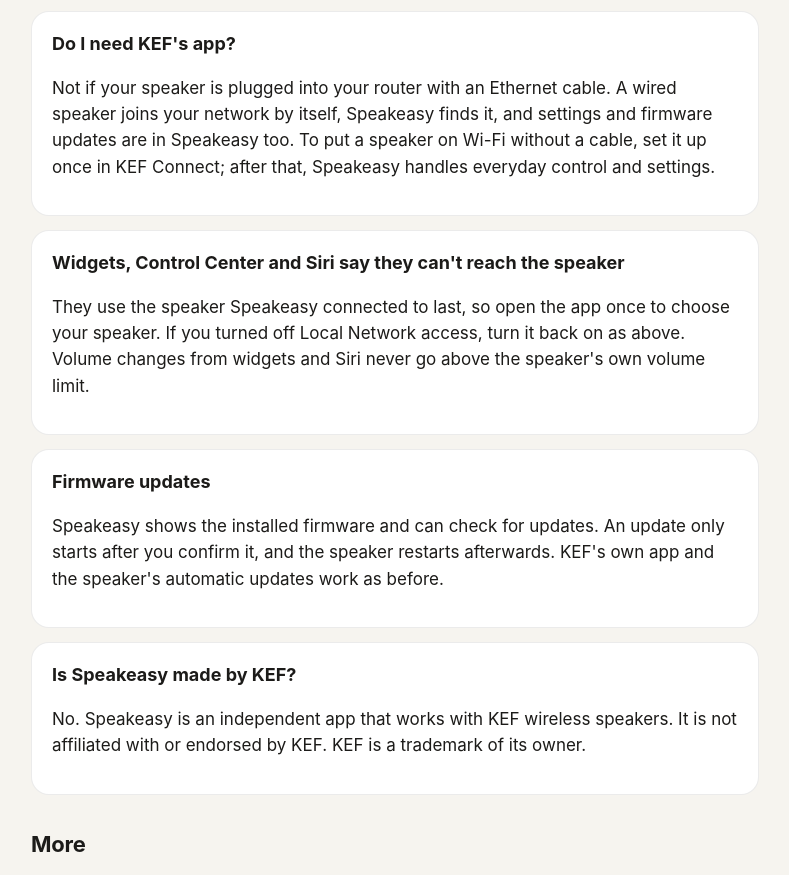
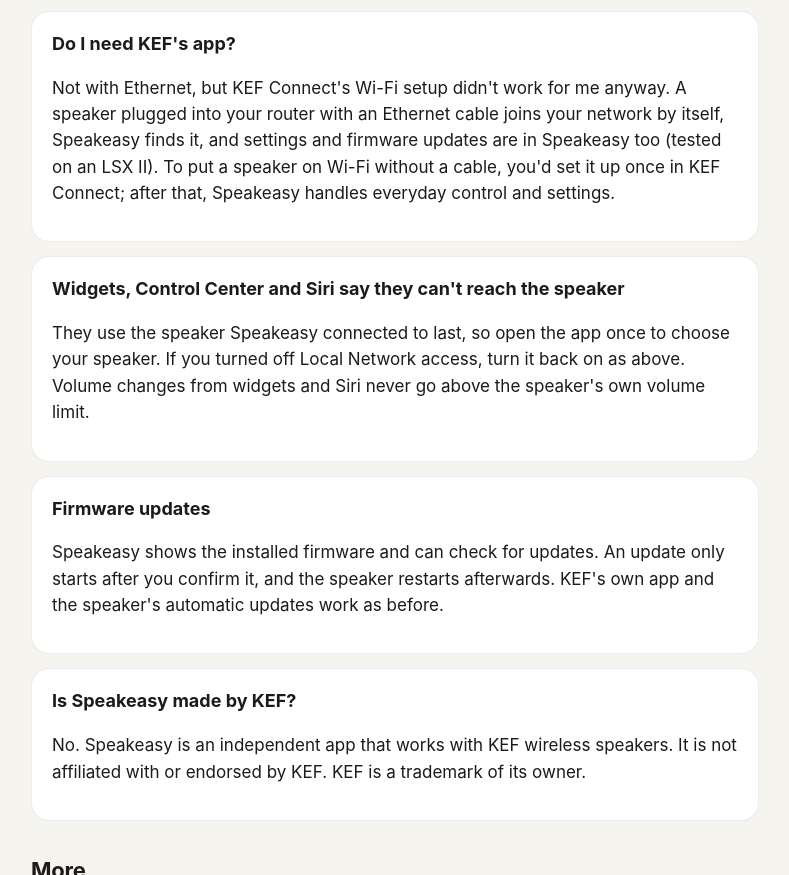
Before and after one commit to zalberico/kef-menubar, a plain HTML site: page docs/support/index.html in a window 1280 px wide. Shown: the part 1191-2066 px from the top of the page, without its empty margins (245-1034 px from the left). Drawn offline with Linux system fonts and the light colour scheme.

Commit message:
Match the support page's KEF Connect answer to the README (#13)
Use the owner's wording: not with Ethernet, and KEF Connect's Wi-Fi setup
didn't work for them anyway.

Co-authored-by: Zach Alberico <441466+zalberico@users.noreply.github.com>
Co-authored-by: Claude Opus 5.5 <noreply@anthropic.com>

```diff
--- a/docs/support/index.html
+++ b/docs/support/index.html
@@ -58,7 +58,7 @@
 
     <div class="card">
       <h3>Do I need KEF's app?</h3>
-      <p>Not if your speaker is plugged into your router with an Ethernet cable. A wired speaker joins your network by itself, Speakeasy finds it, and settings and firmware updates are in Speakeasy too. To put a speaker on Wi-Fi without a cable, set it up once in KEF Connect; after that, Speakeasy handles everyday control and settings.</p>
+      <p>Not with Ethernet, but KEF Connect's Wi-Fi setup didn't work for me anyway. A speaker plugged into your router with an Ethernet cable joins your network by itself, Speakeasy finds it, and settings and firmware updates are in Speakeasy too (tested on an LSX II). To put a speaker on Wi-Fi without a cable, you'd set it up once in KEF Connect; after that, Speakeasy handles everyday control and settings.</p>
     </div>
 
     <div class="card">
```
